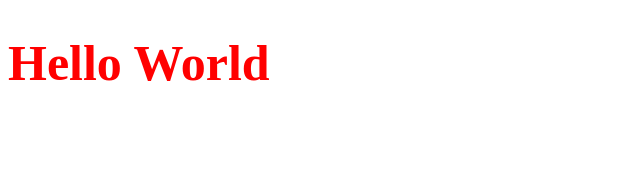
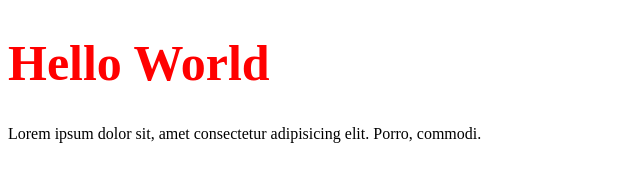
Before and after one commit to Ali-Nawab/Github-Checking, a plain HTML site: page index.html in a window 1280 px wide. Shown: the whole page, without its empty margins (0-640 px from the left). Drawn offline with Linux system fonts and the light colour scheme.

Commit message:
Working on feature1 is started

```diff
--- a/index.html
+++ b/index.html
@@ -8,5 +8,6 @@
 </head>
 <body>
     <h1>Hello World</h1>
+    <p>Lorem ipsum dolor sit, amet consectetur adipisicing elit. Porro, commodi.</p>
 </body>
 </html>
```
